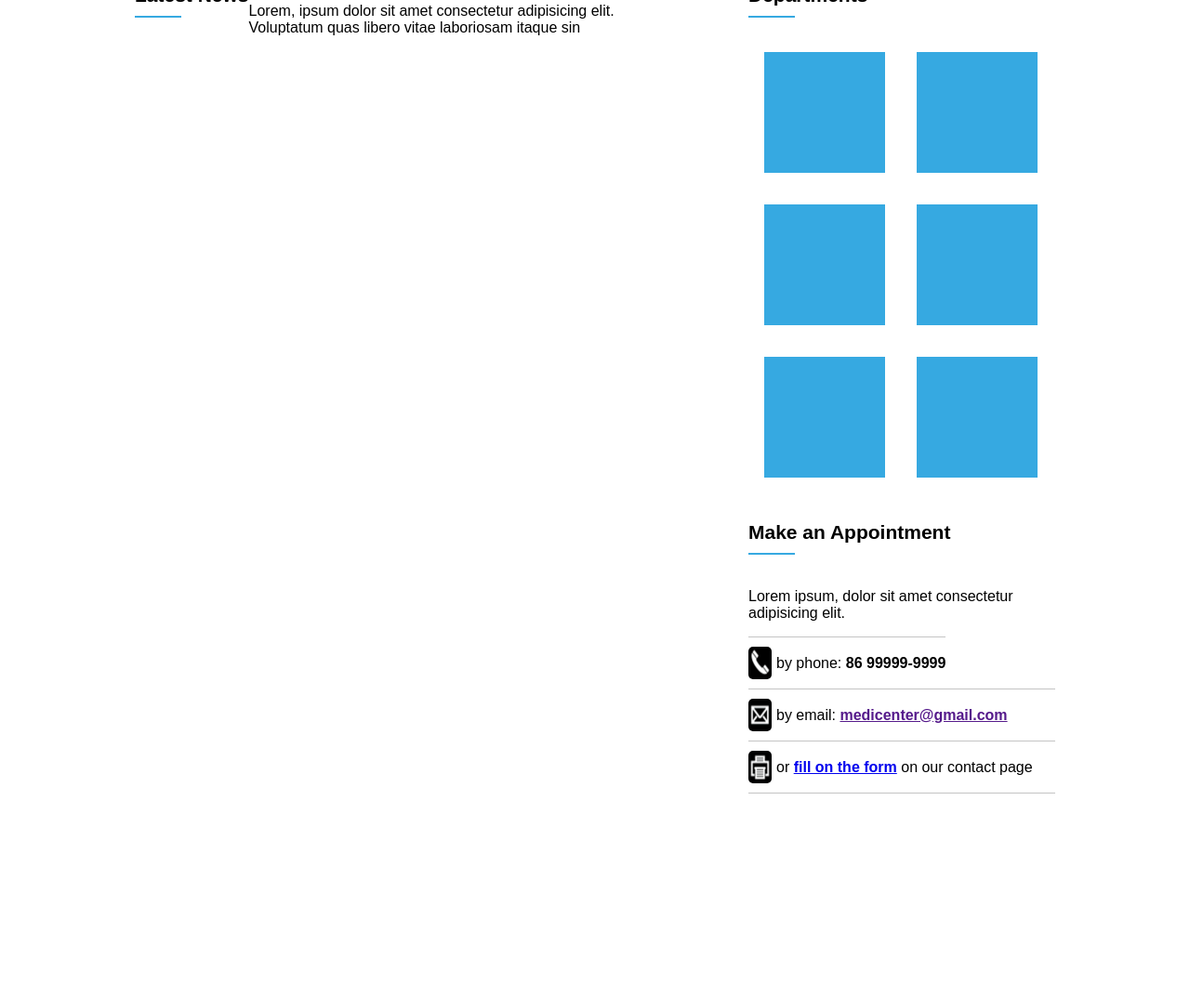
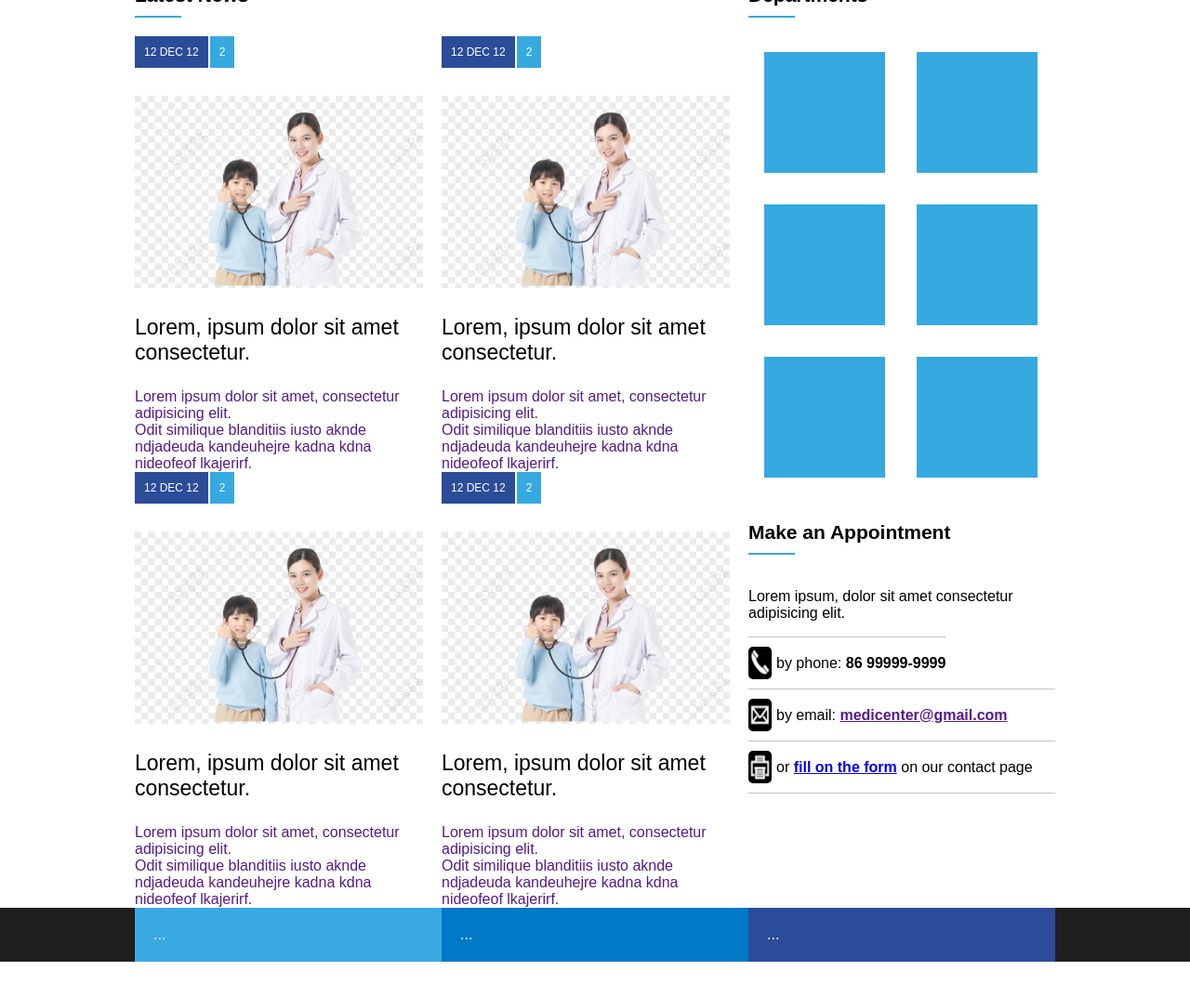
Before and after one commit to magnomenezes/firtsprojects, a plain HTML site: page index.html in a window 1280 px wide. Shown: the part 837-1910 px from the top of the page at 93% size. Drawn offline with Linux system fonts and the light colour scheme.

Commit message:
inicio do footer

```diff
--- a/assets/css/style.css
+++ b/assets/css/style.css
@@ -138,6 +138,8 @@ nav a:hover {
    margin-top:30px;
    margin-bottom:20px;
 }
+
+
 .widget_title_text {
     color: #000000;
     font-size:21px;
@@ -154,7 +156,18 @@ nav a:hover {
     display:flex;
     flex-wrap: wrap;
 }
-
+.flex {
+    display: flex;
+    flex-wrap: wrap;
+}
+article {
+    flex: 1;
+    min-width: 300px;
+    margin-right: 20px;
+}
+article a {
+    text-decoration:none;
+}
 article .news_data {
     display: flex;
 }
@@ -218,9 +231,63 @@ article .news_posted_at {
 .widget_contact_bar {
     width: 100%;
     height: 1px;
-    background-color: #c4c4c4;
+    background-color:#c4c4c4;
     margin-bottom: 10px;
 }
 article .news_data{
     display: flex;
 }
+article .news_posted_at{
+    background-color: #2b4c99;
+    color: #FFFFFF;
+    font-size: 12px;
+    padding: 10px;
+    margin-right: 2px;
+
+}
+article .news_comments{
+    background-color: #36a9e1;
+    color:#FFFFFF;
+    font-size: 12px;
+    padding: 10px;
+}
+article .news_thumbnail{
+    margin-top: 30px;
+}
+article .news_thumbnail img{
+    width: 100%;
+    height: auto;
+}
+article .news_title{
+    margin-top: 25px;
+    margin-bottom: 25px;
+    color: #000000;
+    font-size: 23px;
+}
+article .news_reume {
+    color: #5c5c5c;
+    font-size: 14px;
+    line-height: 20px;
+}
+footer {
+    background-color: #1e1e1e;
+    display: flex;
+    justify-content: center;
+}
+.footer_menu {
+    display: flex;
+    flex: 1;
+}
+.fm_1, .fm_2, .fm_3 {
+    flex: 1;
+    color:#FFFFFF;
+    padding: 20px;
+}
+.fm_1{
+    background-color: #39aae1 ;
+}
+.fm_2{
+    background-color: #0079c7 ;
+}
+.fm_3{
+    background-color: #2b4c99 ;
--- a/index.html
+++ b/index.html
@@ -71,14 +71,75 @@
                        <div class="widget_title_text">Latest News</div>
                        <div class="widget_title_bar"></div>
                     </div>
-                    <div class="widget_body">
+                    <div class="widget_body flex">
                         <article>
-                           <div class="news_data">
-                            <div class="news_posted_at">12 DEC 12</div>
-                            <div class="news_comments">2</div>
-                           </div>
+                        <a href="">
+                            <div class="news_data">
+                                <div class="news_posted_at">12 DEC 12</div>
+                                <div class="news_comments">2</div>
+                            </div>
+                            <div class="news_thumbnail">
+                                <img src="assets/images/medica.png"/>
+                            </div>
+                            <div class="news_title">
+                                Lorem, ipsum dolor sit amet consectetur.
+                            </div>
+                            <div class="news_resume">
+                                Lorem ipsum dolor sit amet, consectetur adipisicing elit.<br> Odit similique blanditiis iusto aknde ndjadeuda kandeuhejre kadna kdna nideofeof lkajerirf.
+                            </div>
+                        </a>
                         </article>
-                        <p>Lorem, ipsum dolor sit amet consectetur adipisicing elit. <br>Voluptatum quas libero vitae laboriosam itaque sin</p>
+                        <article>
+                            <a href="">
+                                <div class="news_data">
+                                    <div class="news_posted_at">12 DEC 12</div>
+                                    <div class="news_comments">2</div>
+                                </div>
+                                <div class="news_thumbnail">
+                                    <img src="assets/images/medica.png"/>
+                                </div>
+                                <div class="news_title">
+                                    Lorem, ipsum dolor sit amet consectetur.
+                                </div>
+                                <div class="news_resume">
+                                    Lorem ipsum dolor sit amet, consectetur adipisicing elit.<br> Odit similique blanditiis iusto aknde ndjadeuda kandeuhejre kadna kdna nideofeof lkajerirf.
+                                </div>
+                            </a>
+                            </article>
+                            <article>
+                                <a href="">
+                                    <div class="news_data">
+                                        <div class="news_posted_at">12 DEC 12</div>
+                                        <div class="news_comments">2</div>
+                                    </div>
+                                    <div class="news_thumbnail">
+                                        <img src="assets/images/medica.png"/>
+                                    </div>
+                                    <div class="news_title">
+                                        Lorem, ipsum dolor sit amet consectetur.
+                                    </div>
+                                    <div class="news_resume">
+                                        Lorem ipsum dolor sit amet, consectetur adipisicing elit.<br> Odit similique blanditiis iusto aknde ndjadeuda kandeuhejre kadna kdna nideofeof lkajerirf.
+                                    </div>
+                                </a>
+                                </article>
+                                <article>
+                                    <a href="">
+                                        <div class="news_data">
+                                            <div class="news_posted_at">12 DEC 12</div>
+                                            <div class="news_comments">2</div>
+                                        </div>
+                                        <div class="news_thumbnail">
+                                            <img src="assets/images/medica.png"/>
+                                        </div>
+                                        <div class="news_title">
+                                            Lorem, ipsum dolor sit amet consectetur.
+                                        </div>
+                                        <div class="news_resume">
+                                            Lorem ipsum dolor sit amet, consectetur adipisicing elit.<br> Odit similique blanditiis iusto aknde ndjadeuda kandeuhejre kadna kdna nideofeof lkajerirf.
+                                        </div>
+                                    </a>
+                                    </article>
                     </div>
                 </div>
             </section>
@@ -129,9 +190,23 @@
                 </div>
             </aside>
 
-
         </div>
     </section>
+    <footer>
+        <div class="container">
+            <div class="footer_menu">
+                <div class="fm_1">
+                    ...
+                </div>
+                <div class="fm_2">
+                    ...
+                </div>
+                <div class="fm_3">
+                   ...
+                </div>
+            </div>
+        </div>
+    </footer>
 
 
 
```
Also changed, not shown: assets/images/medica.png (added).
